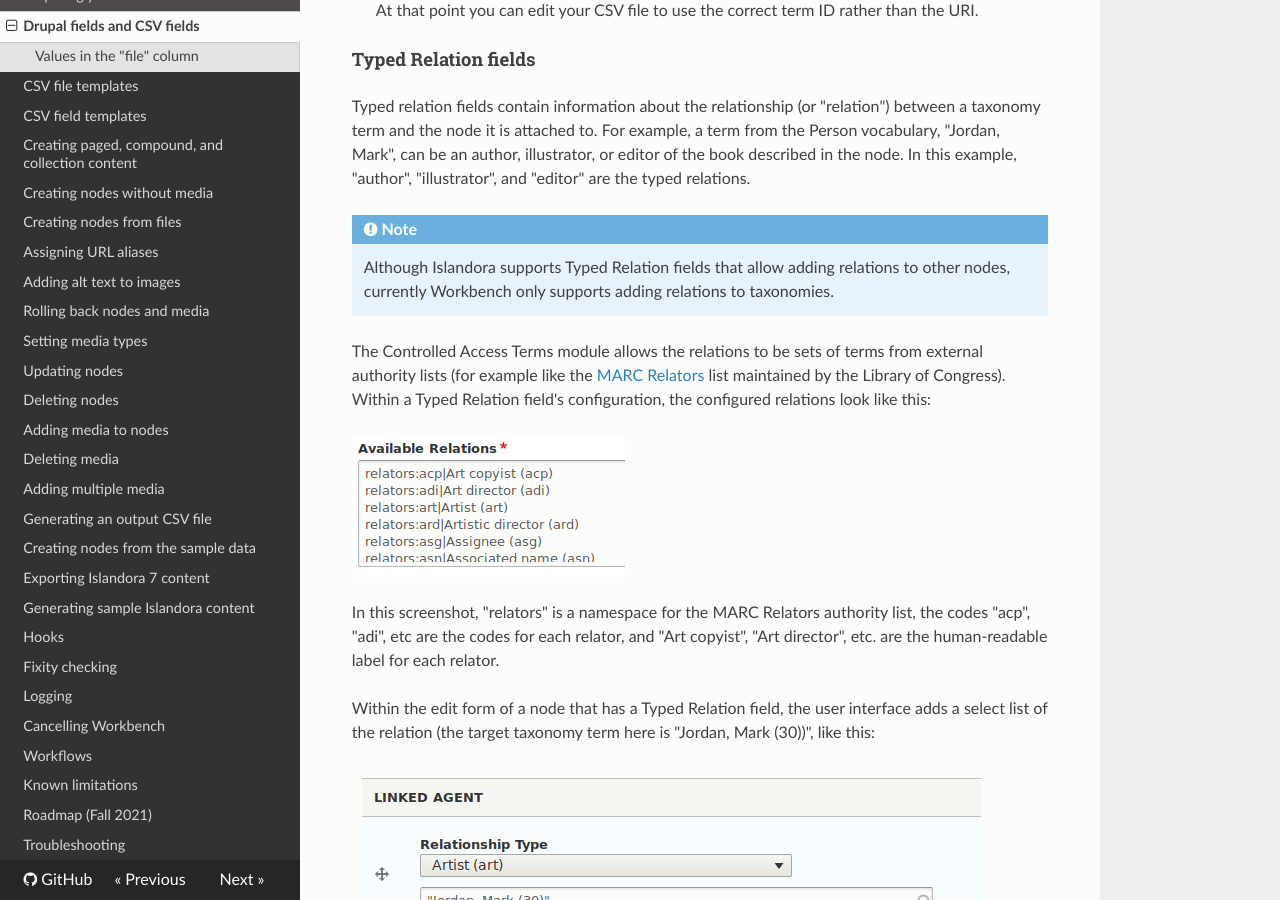
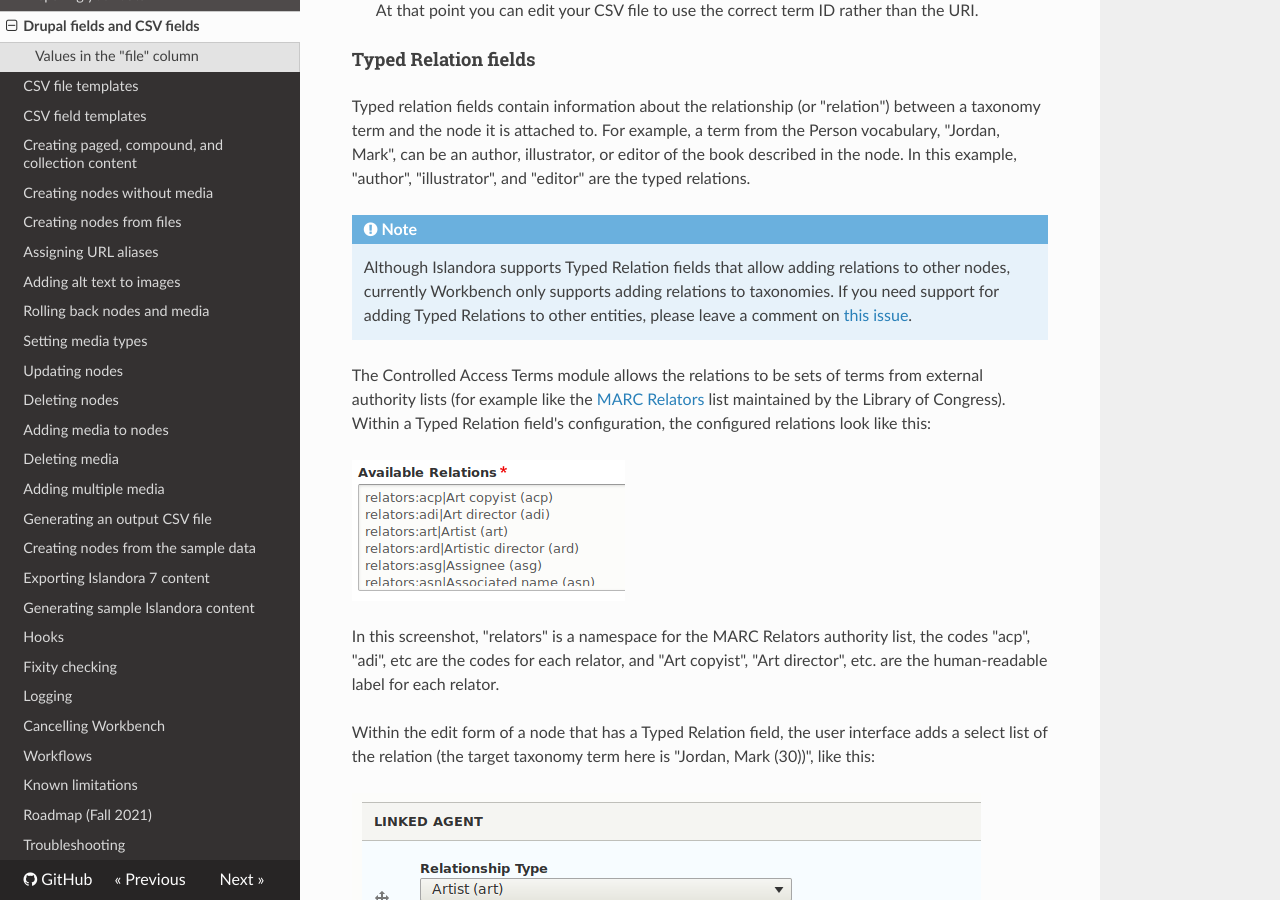
Before and after one commit to mjordan/islandora_workbench_docs, an MkDocs documentation site: the page built from docs/fields.md, in a window 1280 px wide and 900 px high, scrolled down 11056 px. Built offline with MkDocs 1.6.1, drawn with Linux system fonts in a browser that asks for light colours; nearby versions of some CDN libraries; old or Windows-style settings are respelled for this version of MkDocs.

Commit message:
Linked to issue tracking support for non-taxonomy Typed Relations.

```diff
--- a/docs/fields.md
+++ b/docs/fields.md
@@ -283,7 +283,7 @@
 Typed relation fields contain information about the relationship (or "relation") between a taxonomy term and the node it is attached to. For example, a term from the Person vocabulary, "Jordan, Mark", can be an author, illustrator, or editor of the book described in the node. In this example, "author", "illustrator", and "editor" are the typed relations.
 
 !!! note
-    Although Islandora supports Typed Relation fields that allow adding relations to other nodes, currently Workbench only supports adding relations to taxonomies.
+    Although Islandora supports Typed Relation fields that allow adding relations to other nodes, currently Workbench only supports adding relations to taxonomies. If you need support for adding Typed Relations to other entities, please leave a comment on [this issue](https://github.com/mjordan/islandora_workbench/issues/421).
 
 The Controlled Access Terms module allows the relations to be sets of terms from external authority lists (for example like the [MARC Relators](https://www.loc.gov/marc/relators/relaterm.html) list maintained by the Library of Congress). Within a Typed Relation field's configuration, the configured relations look like this:
 
```
Also changed, not shown: site/index.html.
